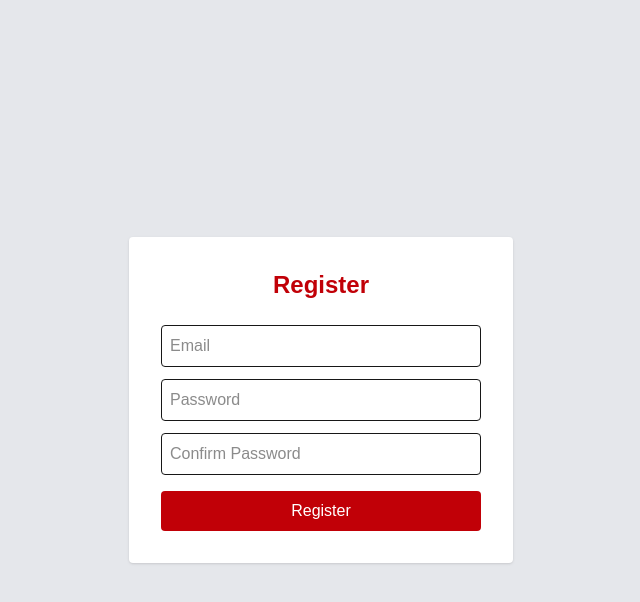
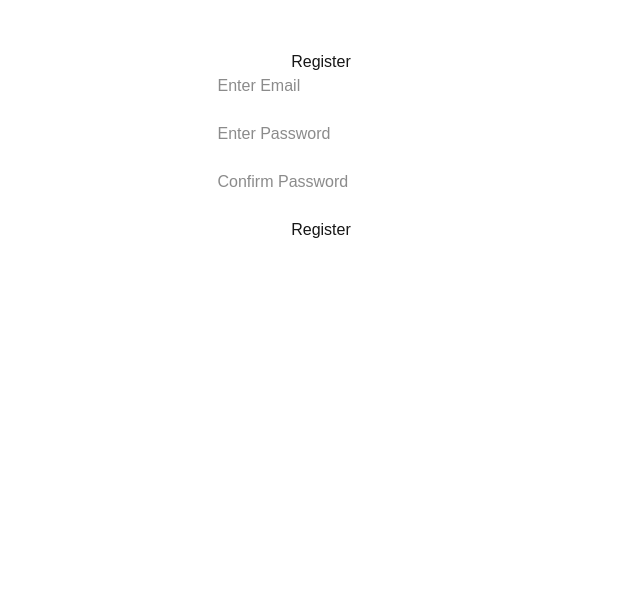
Before and after one commit to AS0825/blood-bank, a Next.js app: page /register in a window 1280 px wide. Shown: the top 602 px of the page, without its empty margins (319-959 px from the left). Built offline with nearby package versions, Linux system fonts and the light colour scheme.

Commit message:
updated register and login

```diff
--- a/app/login/page.tsx
+++ b/app/login/page.tsx
@@ -3,51 +3,51 @@
 import { useState } from "react";
 import { auth } from "@/lib/firebase";
 import { signInWithEmailAndPassword } from "firebase/auth";
-import { useRouter } from "next/navigation";
 
 export default function Login() {
-  const router = useRouter();
   const [email, setEmail] = useState("");
   const [password, setPassword] = useState("");
 
   const handleLogin = async () => {
     try {
-      await signInWithEmailAndPassword(auth, email, password);
-      alert("Login Successful!");
-      router.push("/dashboard");
+      await signInWithEmailAndPassword(
+        auth,
+        email.trim(),
+        password
+      );
+      alert("Login Successful ✅");
     } catch (error: any) {
-      alert("Invalid Credentials");
+      if (error.code === "auth/user-not-found") {
+        alert("User not registered");
+      } else if (error.code === "auth/wrong-password") {
+        alert("Wrong password");
+      } else {
+        alert(error.message);
+      }
     }
   };
 
   return (
-    <div className="min-h-screen flex items-center justify-center bg-gray-200">
-      <div className="bg-white p-8 rounded shadow w-96">
-        <h2 className="text-2xl font-bold mb-6 text-center text-blue-700">
-          Login
-        </h2>
+    <div style={{ textAlign: "center", marginTop: "50px" }}>
+      <h1>Login</h1>
 
       <input
         type="email"
-          placeholder="Email"
-          className="w-full p-2 border rounded mb-3"
+        placeholder="Enter Email"
         onChange={(e) => setEmail(e.target.value)}
       />
+      <br /><br />
 
       <input
         type="password"
-          placeholder="Password"
-          className="w-full p-2 border rounded mb-4"
+        placeholder="Enter Password"
         onChange={(e) => setPassword(e.target.value)}
       />
+      <br /><br />
 
-        <button
-          onClick={handleLogin}
-          className="w-full bg-blue-700 text-white py-2 rounded"
-        >
+      <button onClick={handleLogin}>
         Login
       </button>
     </div>
-    </div>
   );
 }
--- a/app/register/page.tsx
+++ b/app/register/page.tsx
@@ -16,48 +16,45 @@ export default function Register() {
     }
 
     try {
-      await createUserWithEmailAndPassword(auth, email, password);
-      alert("Registration Successful!");
+      await createUserWithEmailAndPassword(
+        auth,
+        email.trim(),
+        password
+      );
+      alert("Registration Successful ✅");
     } catch (error: any) {
       alert(error.message);
     }
   };
 
   return (
-    <div className="min-h-screen flex items-center justify-center bg-gray-200">
-      <div className="bg-white p-8 rounded shadow w-96">
-        <h2 className="text-2xl font-bold mb-6 text-center text-red-700">
-          Register
-        </h2>
+    <div style={{ textAlign: "center", marginTop: "50px" }}>
+      <h1>Register</h1>
 
       <input
         type="email"
-          placeholder="Email"
-          className="w-full p-2 border rounded mb-3"
+        placeholder="Enter Email"
         onChange={(e) => setEmail(e.target.value)}
       />
+      <br /><br />
 
       <input
         type="password"
-          placeholder="Password"
-          className="w-full p-2 border rounded mb-3"
+        placeholder="Enter Password"
         onChange={(e) => setPassword(e.target.value)}
       />
+      <br /><br />
 
       <input
         type="password"
         placeholder="Confirm Password"
-          className="w-full p-2 border rounded mb-4"
         onChange={(e) => setConfirmPassword(e.target.value)}
       />
+      <br /><br />
 
-        <button
-          onClick={handleRegister}
-          className="w-full bg-red-700 text-white py-2 rounded"
-        >
+      <button onClick={handleRegister}>
         Register
       </button>
     </div>
-    </div>
   );
 }
--- a/lib/firebase.ts
+++ b/lib/firebase.ts
@@ -2,14 +2,13 @@ import { initializeApp } from "firebase/app";
 import { getAuth } from "firebase/auth";
 
 const firebaseConfig = {
-  apiKey: "YOUR_KEY",
+  apiKey: "YOUR_API_KEY",
   authDomain: "YOUR_AUTH_DOMAIN",
   projectId: "YOUR_PROJECT_ID",
-  storageBucket: "YOUR_BUCKET",
+  storageBucket: "YOUR_STORAGE_BUCKET",
   messagingSenderId: "YOUR_SENDER_ID",
   appId: "YOUR_APP_ID",
 };
 
 const app = initializeApp(firebaseConfig);
-
 export const auth = getAuth(app);
```
Lines whose indentation alone changed are shown as unchanged.
